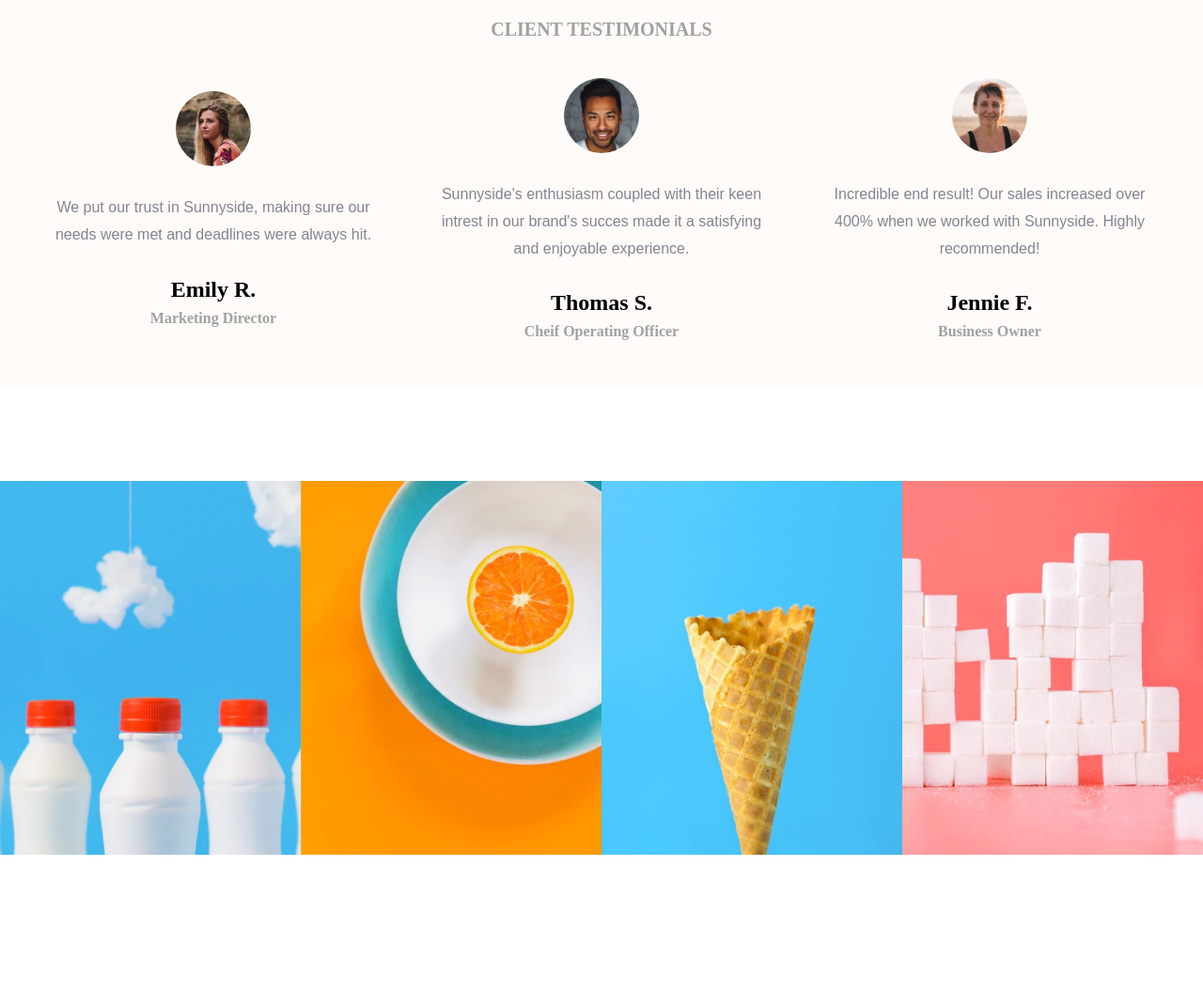
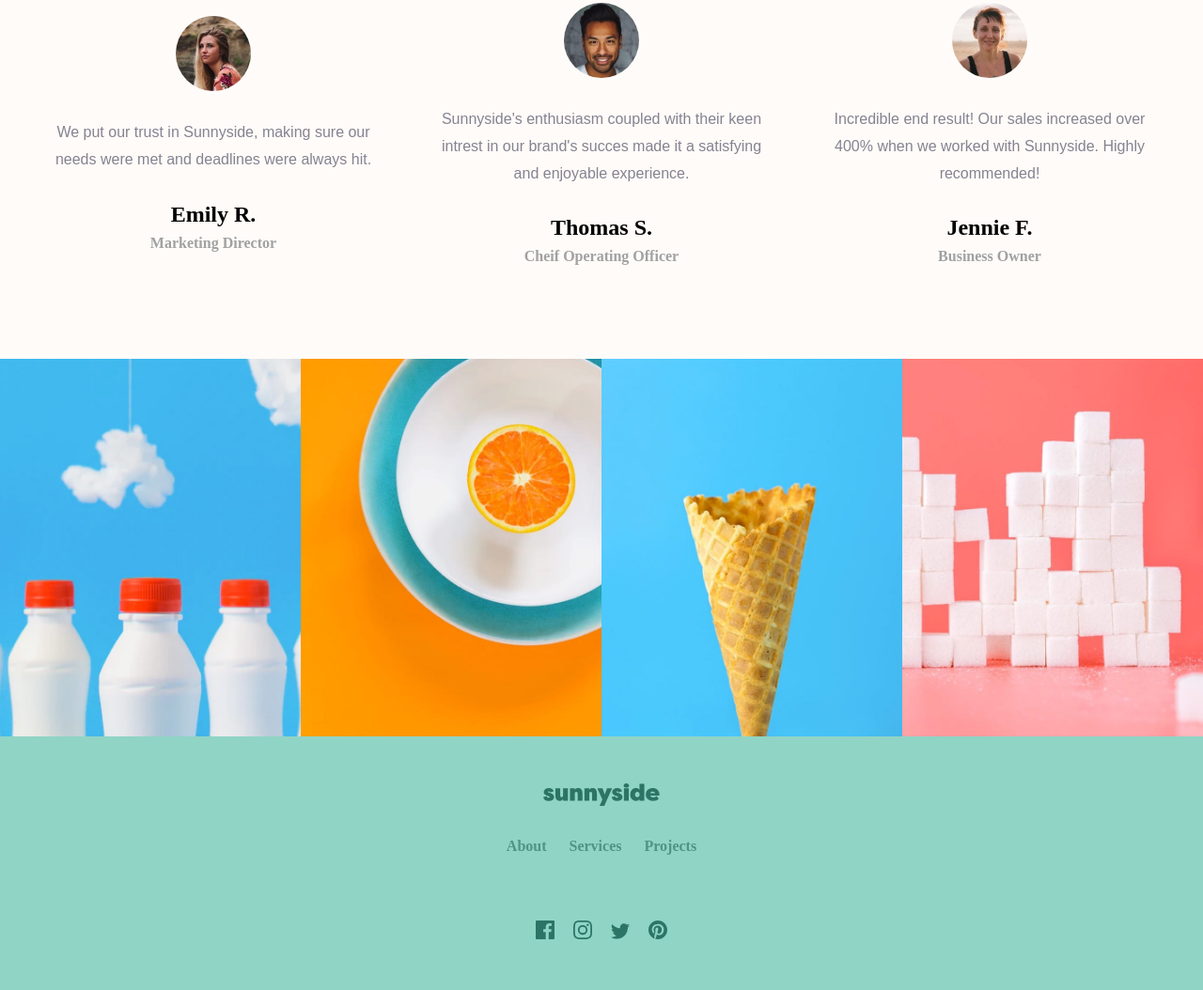
Before and after one commit to bhogalprabjot/landing-page, a plain HTML site: page index.html in a window 1280 px wide. Shown: the part 1850-2904 px from the top of the page at 94% size. Before the commit the page ends 2764 px from the top, so only its background shows below. Drawn offline with Linux system fonts and the light colour scheme.

Commit message:
All sections complete; Needs UI updates

```diff
--- a/index.html
+++ b/index.html
@@ -110,7 +110,7 @@
             </div>
         </div>
     </div>
-    <div class="section5">
+    <div class="section5 examples">
         <div class="image">
             <img src="assets/desktop/image-gallery-milkbottles.jpg" />
         </div>
@@ -124,6 +124,22 @@
             <img src="assets/desktop/image-gallery-sugarcubes.jpg" />
         </div>
     </div>
+    <div class="footer">
+        <div class="logo">
+            <img class="logo" src="./assets/logo2.svg" />
+        </div>
+        <div class="footer-navigation">
+            <span>About</span>
+            <span>Services</span>
+            <span>Projects</span>
+        </div>
+        <div class="social-media">
+            <span><img src="./assets/icon-facebook.svg"/></span>
+            <span><img src="./assets/icon-instagram.svg"/></span>
+            <span><img src="./assets/icon-twitter.svg"/></span>
+            <span><img src="./assets/icon-pinterest.svg"/></span>
+        </div>
+    </div>
 </body>
 
 </html>
--- a/style.css
+++ b/style.css
@@ -181,15 +181,15 @@
     padding-bottom: 50px;
     padding-right: 50px;
     padding-left: 50px;
-    margin-top: 100px;
-    margin-bottom: 100px;
+    /* margin-top: 100px;
+    margin-bottom: 100px; */
 }
 
 .testimonials h1 {
     color: #A0A1A2;
     text-transform: uppercase;
     font-size: 20px;
-    margin-top: 30px;
+    margin-top: 50px;
     margin-bottom: 40px;
 }
 
@@ -225,6 +225,7 @@
 .client h4 {
     color: #A0A1A2;
     margin-top: 8px;
+    margin-bottom: 50px;
 }
 
 .section5 {
@@ -232,9 +233,45 @@
 }
 
 .section5 .image {
-    width: 25%;
+    /* width: 25%; */
+    flex: 0.25;
 }
 
 .section5 img {
     width: 100%;
+    height: 100%;
+    object-fit: cover;
 }
+
+.footer {
+    background-color: #90D4C5;
+    display: flex;
+    flex-direction: column;
+    align-items: center;
+    padding-bottom: 50px;
+    padding-top: 50px;
+}
+
+.footer-navigation {
+    color: #4F9485;
+    margin-top: 30px;
+    font-weight: bold;
+}
+
+.footer-navigation span {
+    padding: 10px;
+    cursor: pointer;
+}
+
+.footer-navigation span:hover {
+    color: #2D7465;
+}
+
+.footer .social-media {
+    margin-top: 70px;
+}
+
+.footer .social-media span {
+    padding: 8px;
+    cursor: pointer;
+}
```
Also changed, not shown: assets/logo2.svg (added).
